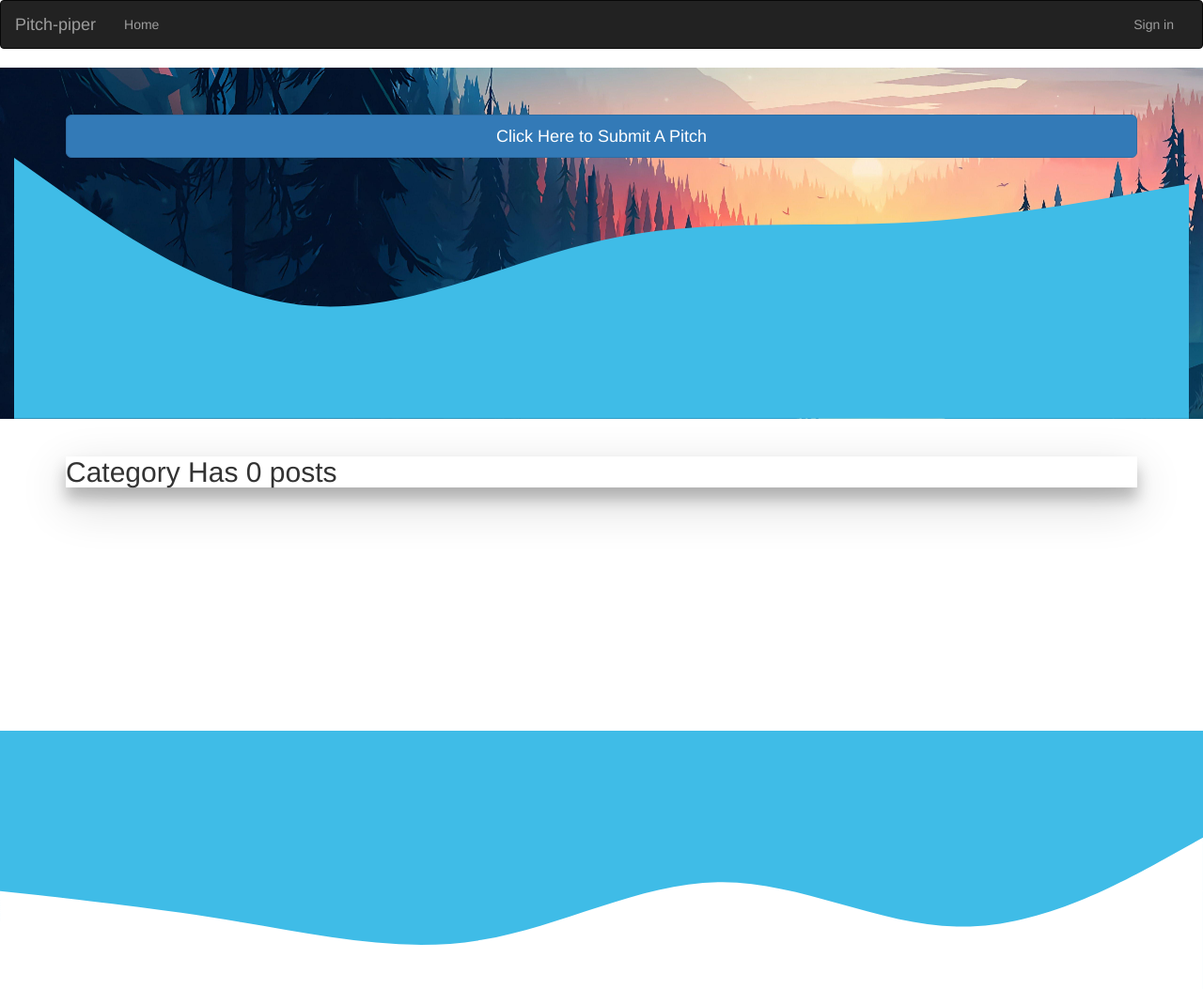
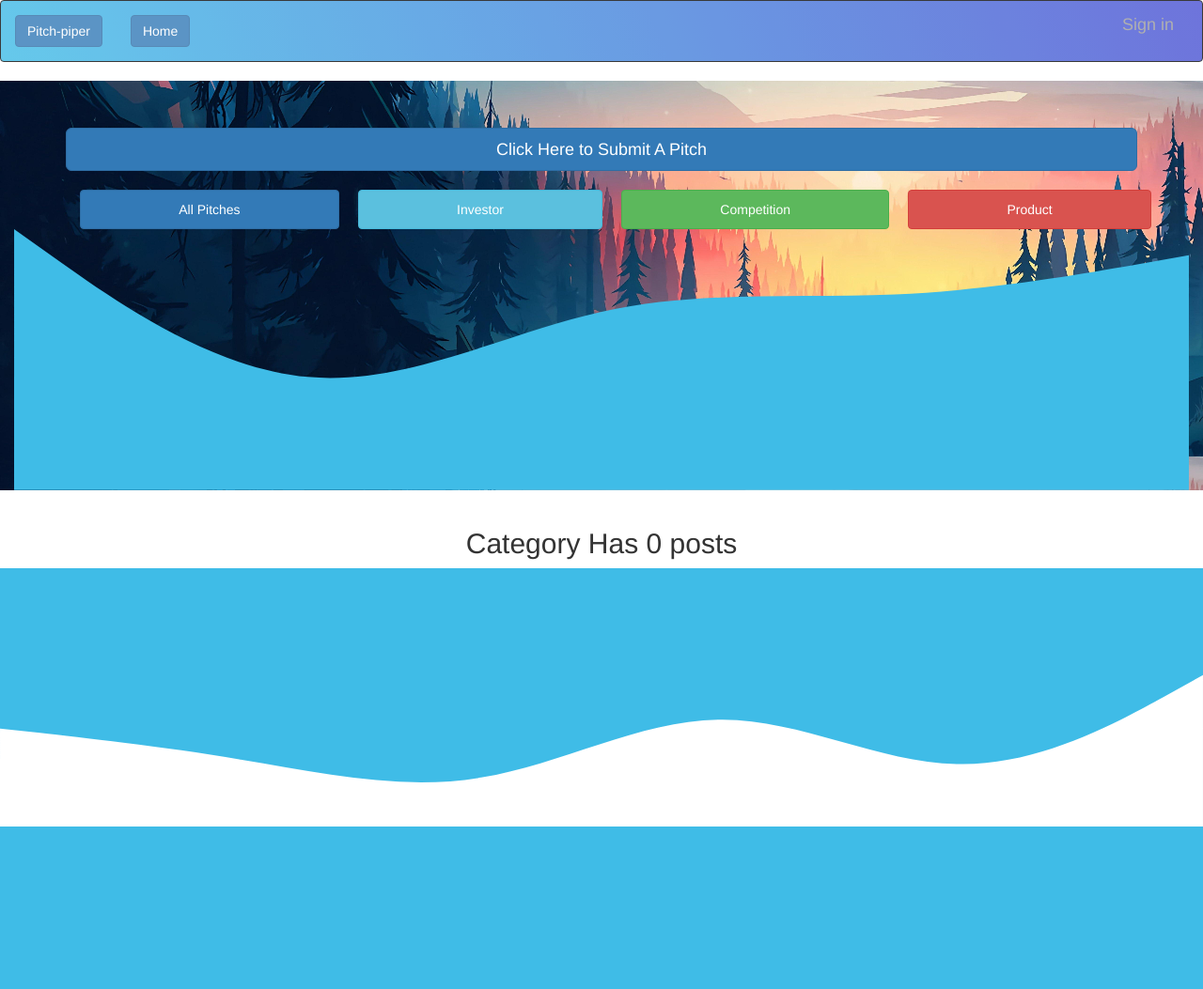
Before and after one commit to kagus-code/Pitch-Piper, a Flask app: template app/templates/index.html in a window 1280 px wide. Shown: the whole page at 94% size. After the commit the page ends 880 px from the top, so only its background shows below. Run offline with Flask 2, Linux system fonts and the light colour scheme; the template is opened without the code that fills it, so the values that code supplies are empty; some libraries are stand-ins or nearby versions.

Commit message:
adding styling to pitch displays

```diff
--- a/app/templates/index.html
+++ b/app/templates/index.html
@@ -27,13 +27,55 @@
 
 <div class="container-fluid curved upper" style="background-image: url(../static/photos/background.jpg);">
   <div id="top-section" class="container">
-    <button
+
+    <a style="text-decoration: none;" href="{{url_for('main.submit_pitch')}}"> <button
       type="button"
       class="btn btn-primary btn-lg btn-block"
-      routerLink="/repository"
-    >
-      Click Here to Submit A Pitch
-    </button>
+    >Click Here to Submit A Pitch </button></a>
+      <br>
+
+      <div class="container">
+        <div class="row">
+          <div class="col-md-12" style="color: black;">
+
+
+
+            <ul class="nav nav-pills nav-justified nav-fill" role="tablist">
+              <li class="nav-item" >
+                <a class="btn btn-primary nav-link" data-toggle="tab" href="#all" role="button">All Pitches</a>
+              </li>
+              <li class="nav-item">
+                <a class="btn btn-info nav-link" data-toggle="tab"href="#investor" role="button" style="margin-left: 20px;">Investor</a>
+              </li>
+              <li class="nav-item">
+                <a class="btn btn-success nav-link" data-toggle="tab" href="#competition" role="button"style="margin-left: 20px;">Competition</a>
+              </li>
+              <li class="nav-item">
+                <a class="btn btn-danger nav-link" data-toggle="tab" href="#product" role="button"style="margin-left: 20px;">Product</a>
+
+              </li>
+          </ul>
+
+
+
+
+
+
+
+
+
+
+
+
+
+
+
+
+          </div>
+        </div>
+      </div>
+
+
   </div>
   <svg xmlns="http://www.w3.org/2000/svg" viewBox="0 0 1440 320">
     <path
@@ -49,19 +91,20 @@
 <div class="container-fluid">
   <div class="row">
 
-    <div class="col-md-12">
+    <div class="col-md-12 tab-content">
+
 
 
       <div  class="container tab-pane active" id="all"><br>
         {{ macro.display(AllPitches) }}
     </div>
-    <div  class="container tab-pane fade" id="event"><br>
+    <div  class="container tab-pane fade" id="investor"><br>
         {{ macro.display(Investor)}}
     </div>
-    <div  class="container tab-pane fade" id="jobs"><br>
+    <div  class="container tab-pane fade" id="competition"><br>
         {{ macro.display(Competition) }}
     </div>
-    <div  class="container tab-pane fade" id="ads"><br>
+    <div  class="container tab-pane fade" id="product"><br>
         {{ macro.display(Product) }}
 
     </div>
--- a/app/templates/macros.html
+++ b/app/templates/macros.html
@@ -7,39 +7,44 @@
 
 
 
-<div class="col-md-12"
-style="font-size: large;">
-  <div class="row">
-    <div style="box-shadow: 0 12px 16px 0 rgba(0, 0, 0, 0.24),
-    0 17px 50px 0 rgba(0, 0, 0, 0.19);" >
+
+    <div class="container-fluid" >
+      <div class="row">
 
 {%if pitches%}
 {% for category in pitches %}
-    <div class="card">
+    <div class="card col-md-12 text-center" style="box-shadow: 0 12px 16px 0 rgba(0, 0, 0, 0.24),
+    0 17px 50px 0 rgba(0, 0, 0, 0.19); font-size: large; max-width: 50rem;margin-left: 20px;">
       <div class="card-header">
-        <h3>{{category.pitch_title}}</h3>
+        <br>
+        <h3>TITLE : {{category.pitch_title}}</h3>
       </div>
+      <hr>
       <div class="card-body">
         <blockquote class="blockquote mb-0">
           <p>{{category.pitch_post}}</p>
+          <hr>
           <br>
           <p>category : {{category.pitch_category}}</p>
           <footer class="blockquote-footer">Posted on {{category.posted.strftime('%Y-%m-%d') }}   by  {{category.user.username}}</footer>
         </blockquote>
       </div>
     </div>
+    <hr>
+    <br>
 
 {% endfor %}
 {% else %}
 
 
-  <h2>Category Has 0 posts</h2>
+  <h2 class="text-center">Category Has 0 posts</h2>
 
 {% endif %}
     </div>
+  </div>
 
-   </div>
-</div>
+
+
 
 
 
--- a/app/templates/navbar.html
+++ b/app/templates/navbar.html
@@ -1,4 +1,6 @@
-<div class="navbar navbar-inverse" role="navigation">
+<div class="navbar navbar-inverse" role="navigation" style="background: linear-gradient(
+  248deg
+  , #4A51D3 -0.66%, #3FBCE7 100%);color: white;opacity: 0.8;">
   <div class="container-fluid">
     <div class="navbar-header">
       <button
@@ -12,11 +14,11 @@
         <span class="icon-bar"></span>
         <span class="icon-bar"></span>
       </button>
-      <a class="navbar-brand" href="/"> Pitch-piper </a>
+      <a class="navbar-brand" href="/"> <button class="btn btn-primary" type="submit">Pitch-piper</button> </a>
     </div>
-    <div class="navbar-collapse collapse">
-      <ul class="nav navbar-nav">
-        <li><a href="/">Home</a></li>
+    <div class="navbar-collapse collapse" style="font-size: large; color: white;">
+      <ul class="nav navbar-nav" >
+        <li><a  href="/"><button class="btn btn-primary" type="submit">Home</button></a></li>
       </ul>
       <ul class="nav navbar-nav navbar-right">
         {% if current_user.is_authenticated %}
```
